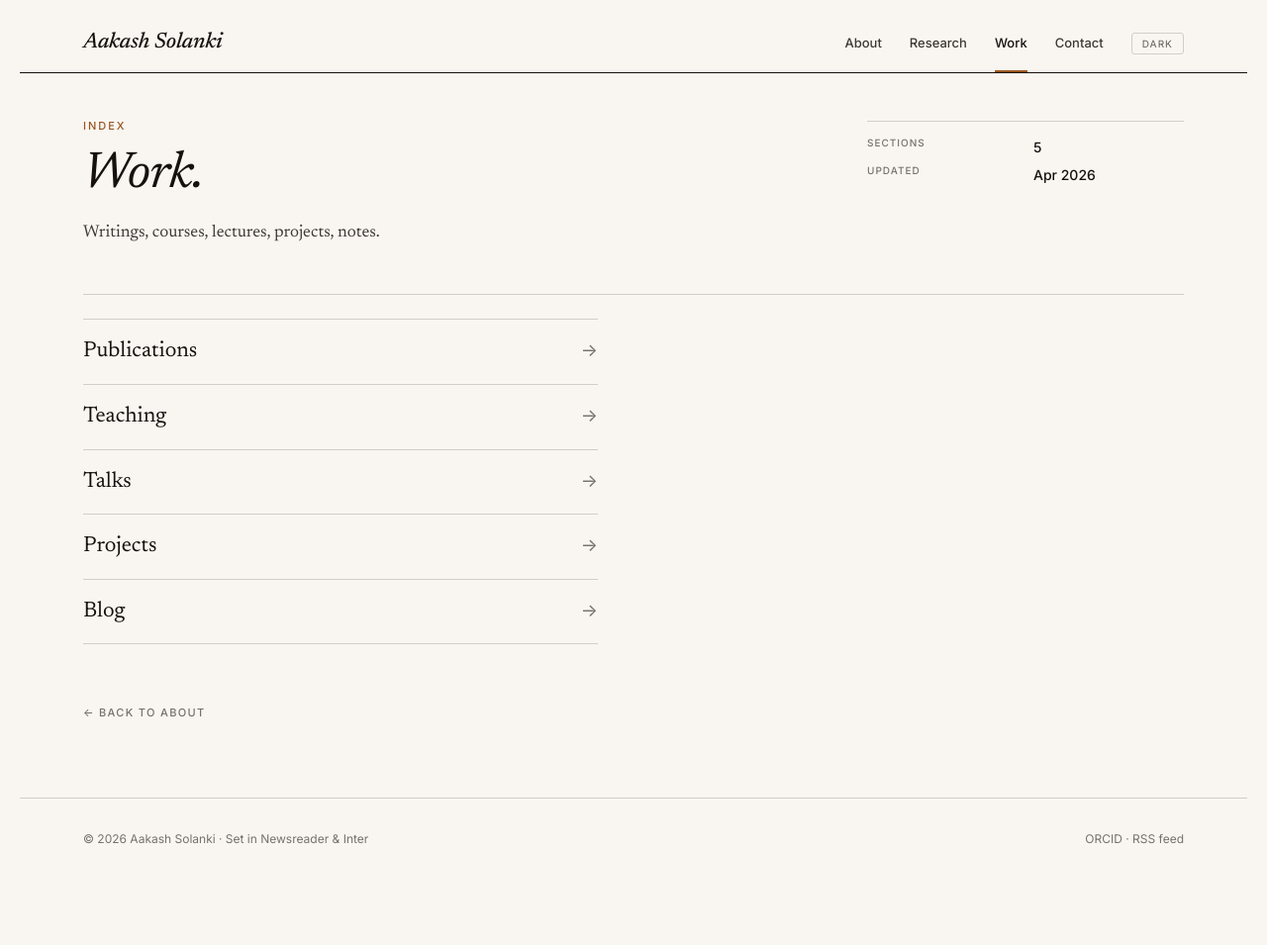
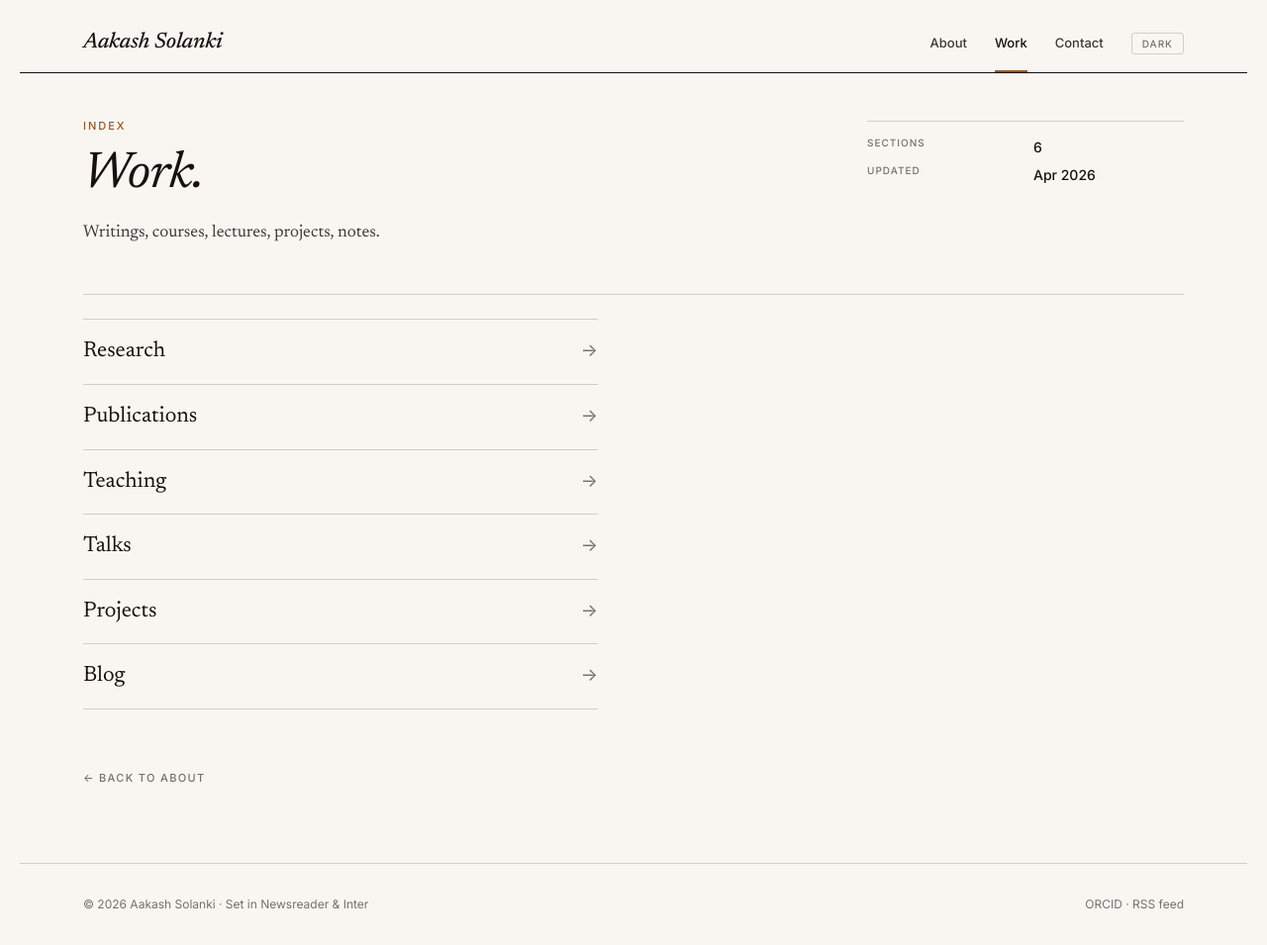
Before and after one commit to skishchampi/skishchampi.github.io, a Jekyll site: the page built from work.md, in a window 1280 px wide. Shown: the whole page at 99% size. Built offline with Jekyll 4.4.1, drawn with Linux system fonts in a browser that asks for light colours; some web fonts are replaced; before the commit the page ends 900 px from its top, so only the background shows below that.

Commit message:
Move Research under Work; restore three-item nav
Nav goes back to About / Work / Contact. Research is added to the
Work index alongside Publications, Teaching, Talks, Projects, Blog.

Co-Authored-By: Claude Opus 4.7 (1M context) <noreply@anthropic.com>

```diff
--- a/_layouts/default.html
+++ b/_layouts/default.html
@@ -90,8 +90,7 @@
         <nav class="mast-nav" aria-label="Primary">
           {%- assign here = page.url -%}
           <a href="{{ '/' | relative_url }}"{% if here == '/' %} class="active" aria-current="page"{% endif %}>About</a>
-          <a href="{{ '/research/' | relative_url }}"{% if here contains '/research' %} class="active" aria-current="page"{% endif %}>Research</a>
-          <a href="{{ '/work/' | relative_url }}"{% if here contains '/work' %} class="active" aria-current="page"{% endif %}>Work</a>
+          <a href="{{ '/work/' | relative_url }}"{% if here contains '/work' or here contains '/research' or here contains '/publications' or here contains '/teaching' or here contains '/talks' or here contains '/projects' or here contains '/blog' %} class="active" aria-current="page"{% endif %}>Work</a>
           <a href="{{ '/contact/' | relative_url }}"{% if here contains '/contact' %} class="active" aria-current="page"{% endif %}>Contact</a>
           <button id="theme-toggle" type="button" aria-pressed="false" aria-label="Switch to dark mode">Dark</button>
         </nav>
--- a/work.md
+++ b/work.md
@@ -13,13 +13,14 @@ description: "Index of Aakash Solanki's publications, teaching, talks, projects,
   </div>
   <div class="meta">
     <dl>
-      <dt>Sections</dt><dd>5</dd>
+      <dt>Sections</dt><dd>6</dd>
       <dt>Updated</dt><dd>{{ site.time | date: '%b %Y' }}</dd>
     </dl>
   </div>
 </header>
 
 <ul class="work-list">
+  <li><a href="/research/">Research</a></li>
   <li><a href="/publications/">Publications</a></li>
   <li><a href="/teaching/">Teaching</a></li>
   <li><a href="/talks/">Talks</a></li>
```
Also changed, not shown: research.md (+1 -1 lines).
